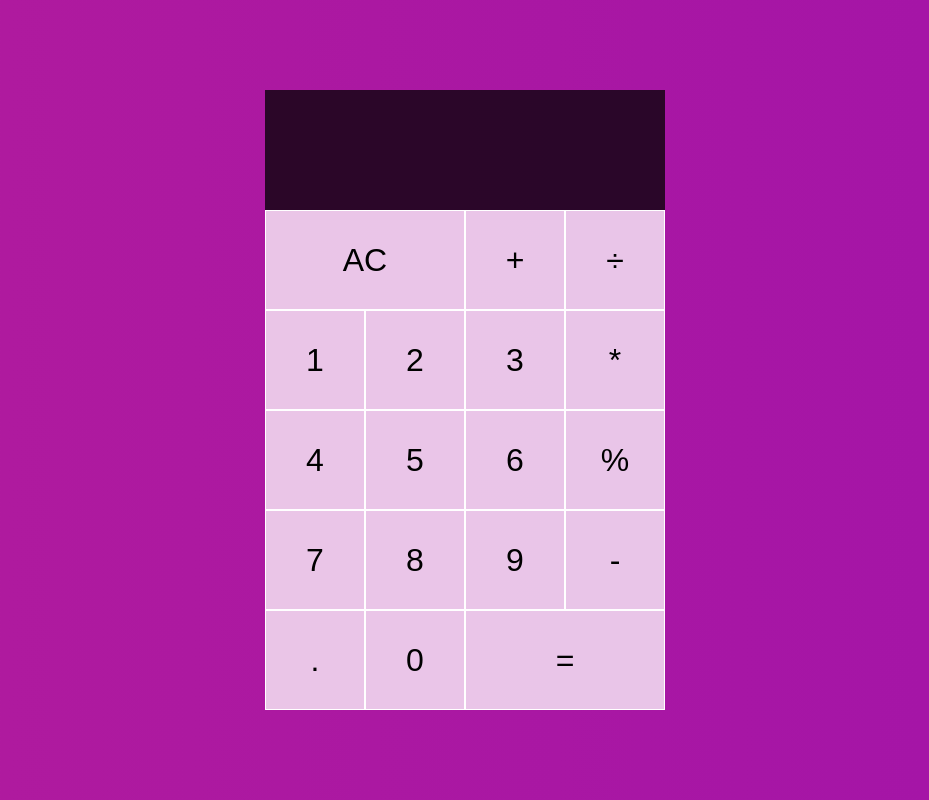
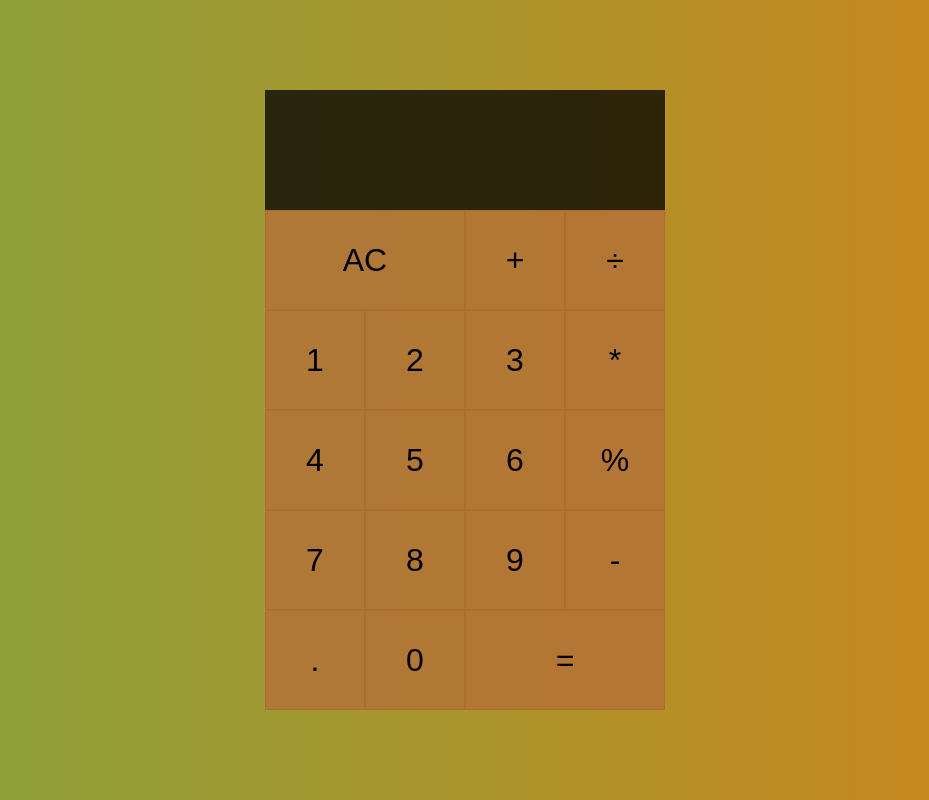
Before and after one commit to muarief31/Kalkulatorr, a plain HTML site: page index.html in a window 1280 px wide. Shown: the whole page, without its empty margins (175-1104 px from the left). Drawn offline with Linux system fonts and the light colour scheme.

Commit message:
kalkulator

```diff
--- a/styles.css
+++ b/styles.css
@@ -7,7 +7,7 @@
   body {
     padding: 0;
     margin: 0;
-    background: linear-gradient(to right, #b11b9d, #a314a8);
+    background: linear-gradient(to right, #84a43e, #cf8319);
   }
 
   .calculator-grid {
@@ -22,9 +22,9 @@
   .calculator-grid > button {
     cursor: pointer;
     font-size: 2rem;
-    border: 1px solid white;
+    border: 1px solid rgb(175, 110, 44);
     outline: none;
-    background-color: rgba(255, 255, 255, .75);
+    background-color: rgba(180, 110, 57, 0.75);
   }
 
   .calculator-grid > button:hover {
```
